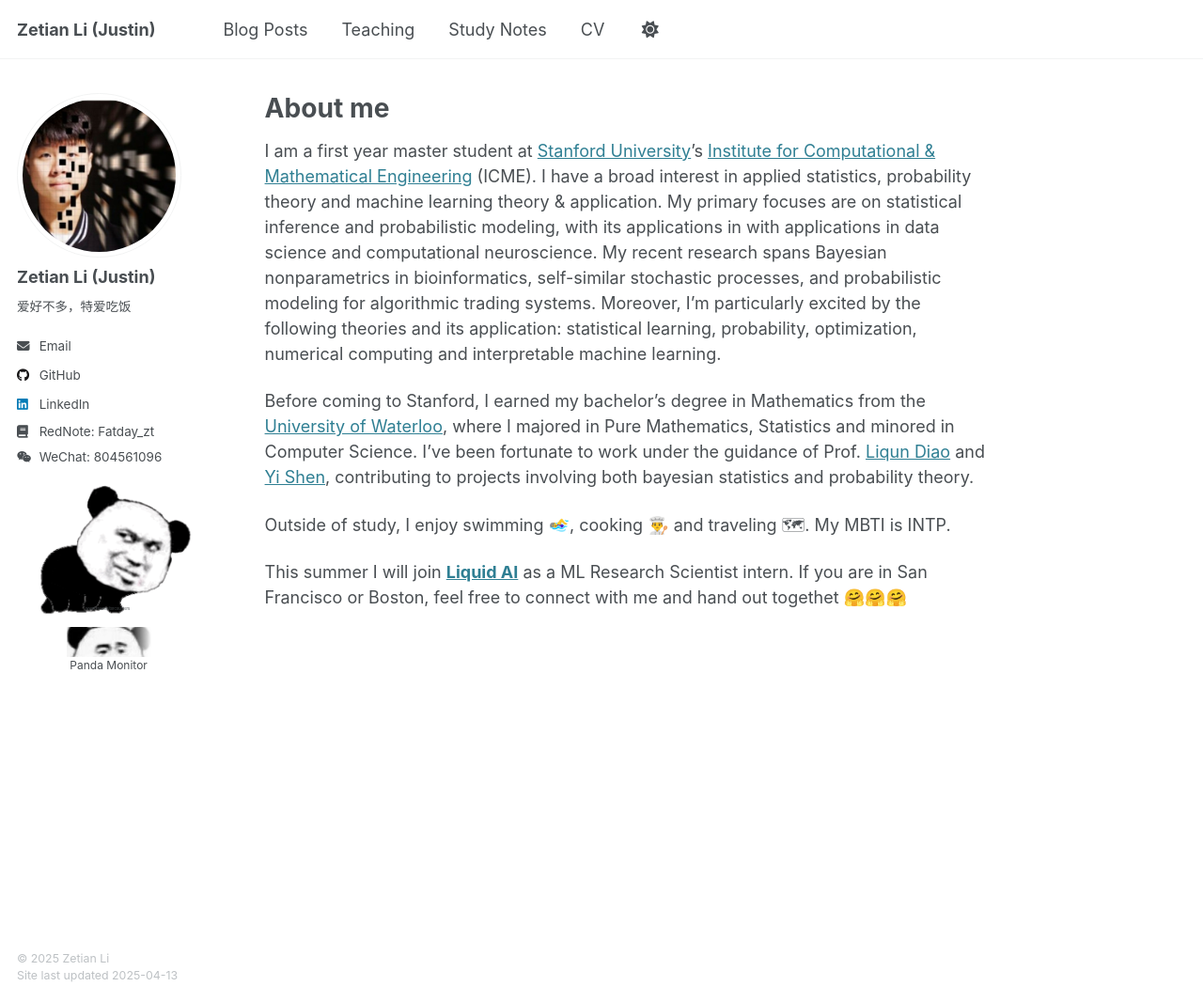
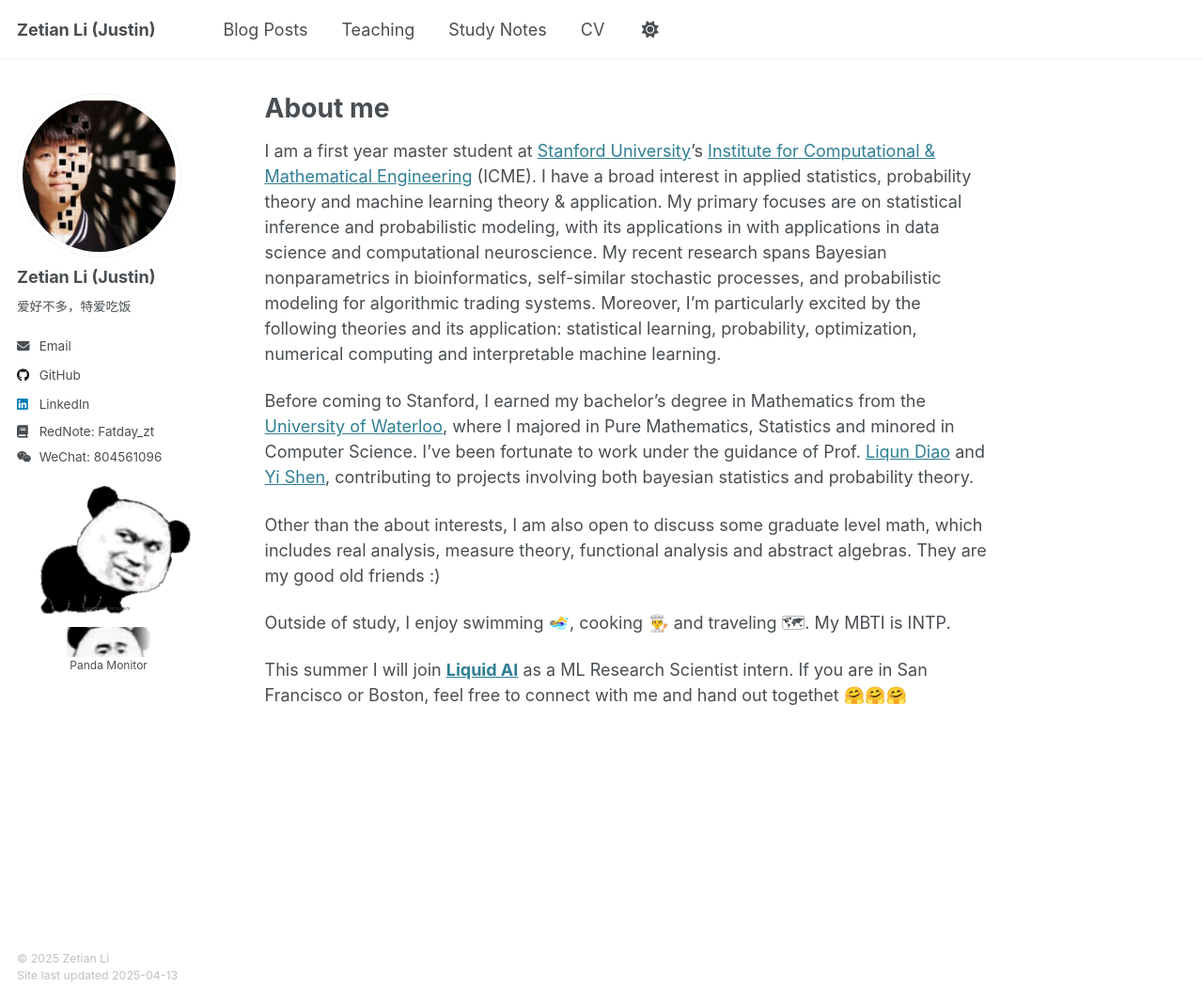
Before and after one commit to fatday/fatday.github.io, a Jekyll site: the page built from _pages/about.md, in a window 1280 px wide and 1066 px high. Shown: the whole window at 94% size. Built offline with Jekyll 4.4.1, drawn with Linux system fonts in a browser that asks for light colours.

Commit message:
Update about.md

```diff
--- a/_pages/about.md
+++ b/_pages/about.md
@@ -16,6 +16,8 @@ I am a first year master student at [Stanford University](https://www.stanford.e
 
 Before coming to Stanford, I earned my bachelor’s degree in Mathematics from the [University of Waterloo](https://uwaterloo.ca/), where I majored in Pure Mathematics, Statistics and minored in Computer Science. I’ve been fortunate to work under the guidance of Prof. [Liqun Diao](http://liqundiao.com/) and [Yi Shen](https://sites.google.com/site/yishenenglish/), contributing to projects involving both bayesian statistics and probability theory.
 
+Other than the about interests, I am also open to discuss some graduate level math, which includes real analysis, measure theory, functional analysis and abstract algebras. They are my good old friends :)
+
 Outside of study, I enjoy swimming 🏊‍♀️, cooking 👨‍🍳 and traveling 🗺. My MBTI is INTP.
 
 This summer I will join [**Liquid AI**](https://www.liquid.ai/) as a ML Research Scientist intern. If you are in San Francisco or Boston, feel free to connect with me and hand out togethet 🤗🤗🤗
```
